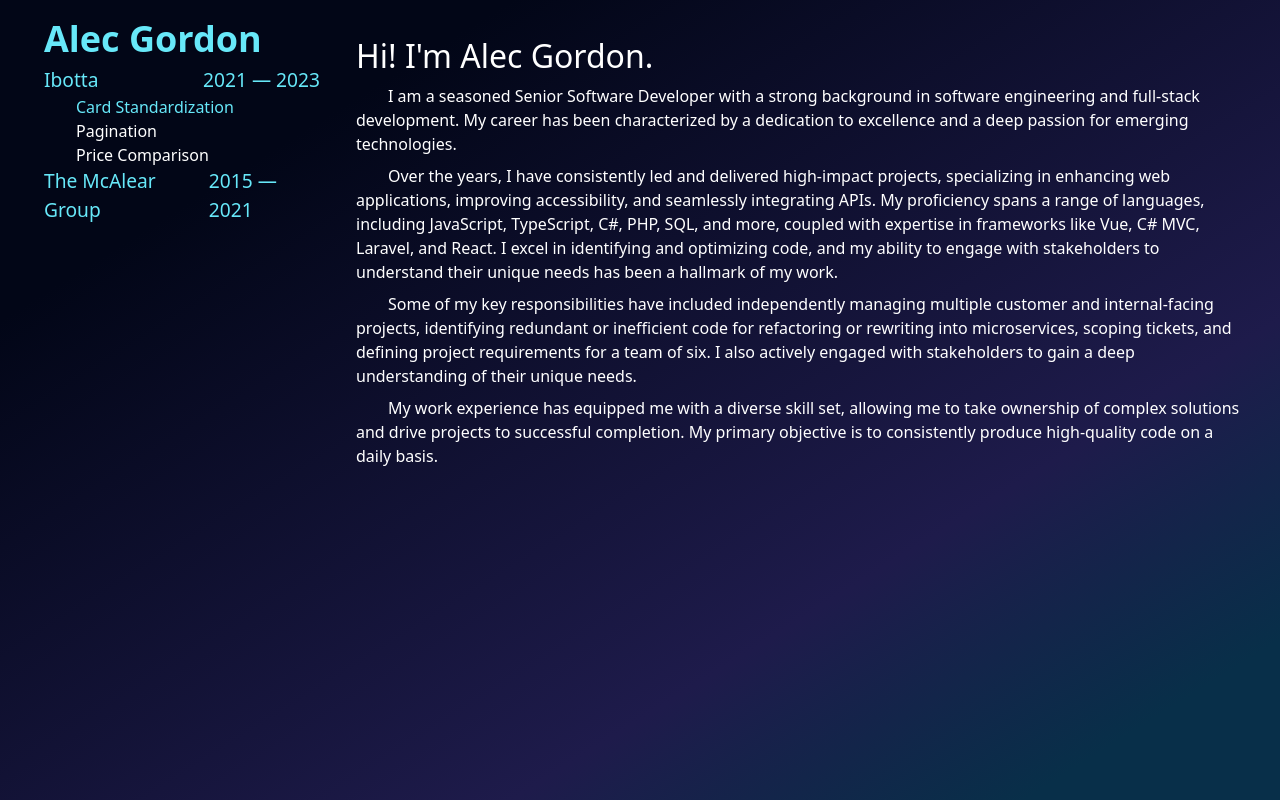
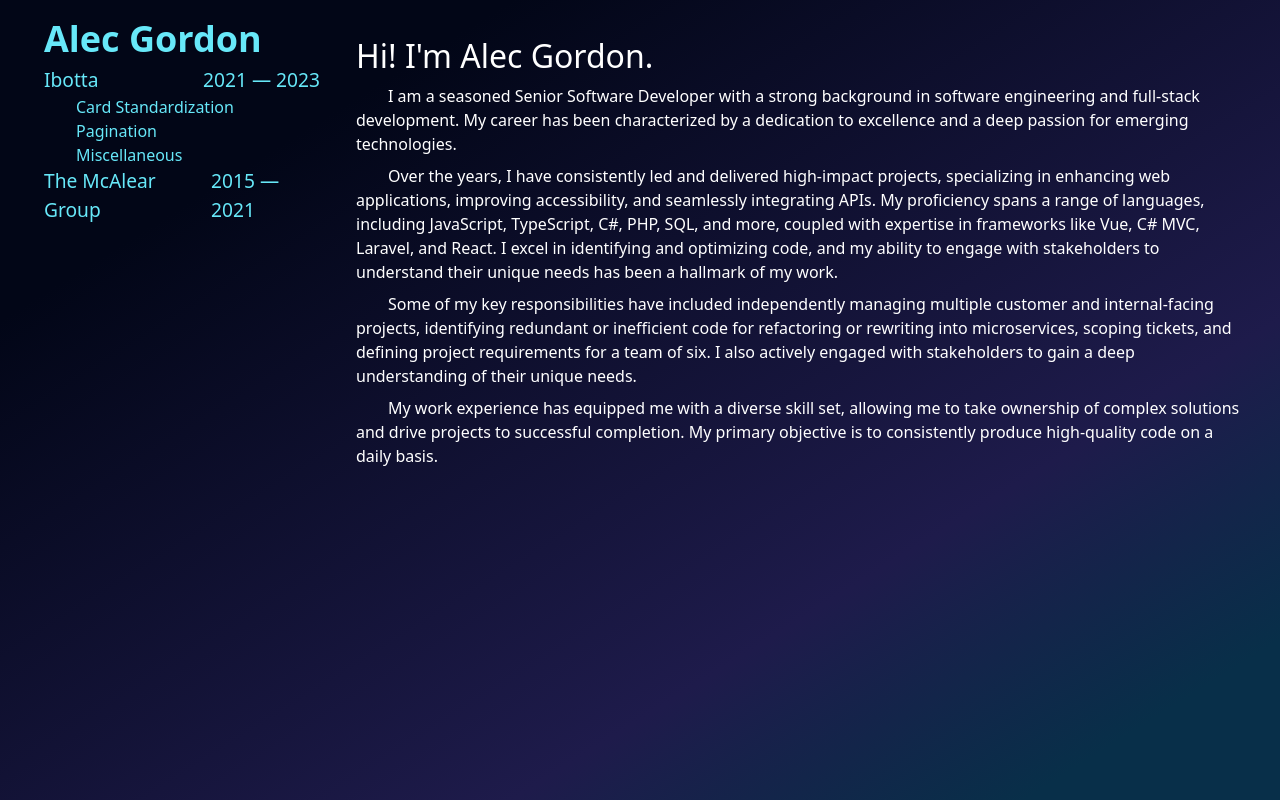
Before and after one commit to insanealec/alecgordon, a Vue app: page / in a window 1280 px wide. Built offline with nearby package versions, Linux system fonts and the light colour scheme.

Commit message:
Current project showcase done
- I don't like the use of grid separating the nav from the main content, the content keeps jumping around. I think I need to set a max-width on it so it stops bouncing

```diff
--- a/src/components/WorkExperience.vue
+++ b/src/components/WorkExperience.vue
@@ -1,6 +1,6 @@
 <template>
   <div class="w-full flex flex-row justify-between content-center">
-    <h4>
+    <h4 class="place">
       <slot name="name"></slot>
     </h4>
     <span class="flex flex-row">
@@ -14,5 +14,7 @@
 </template>
 
 <style scoped>
-/*  */
+.place {
+  margin-right: .35rem;
+}
 </style>
--- a/src/components/nav/SideNav.vue
+++ b/src/components/nav/SideNav.vue
@@ -18,8 +18,8 @@ import WorkExperience from '../WorkExperience.vue';
         </RouterLink>
         <div class="flex flex-col indent">
           <RouterLink to="/card-standardization">Card Standardization</RouterLink>
-          <p>Pagination</p>
-          <p>Price Comparison</p>
+          <RouterLink to="/pagination">Pagination</RouterLink>
+          <RouterLink to="/misc">Miscellaneous</RouterLink>
         </div>
         <RouterLink :to="{ name: 'mcalear' }">
           <WorkExperience>
--- /dev/null
+++ b/src/components/projects/MiscIbotta.vue
@@ -0,0 +1,31 @@
+<template>
+  <div>
+    <h2>Miscellaneous showcase</h2>
+
+    <p class="paragraph">
+      Standardized event-bus process for modal implementations.
+    </p>
+
+    <div class="py-2">
+      <img src="@/assets/images/WelcomeBackModal.png" alt="Welcome back modal">
+    </div>
+
+    <p class="paragraph mt-2">
+      Implemented design for retailer price comparison.
+    </p>
+
+    <div class="py-2">
+      <img src="@/assets/images/PriceCompareRetailers.png" alt="Retailer price comparison">
+    </div>
+
+    <p class="paragraph mt-2">
+      Integrated CPRA/CCPA solution to help protect customer privacy.
+    </p>
+
+    <div class="py-2">
+      <img src="@/assets/images/PrivacySelection.png" alt="Saver privacy">
+    </div>
+
+  </div>
+
+</template>
--- /dev/null
+++ b/src/components/projects/PaginationProject.vue
@@ -0,0 +1,20 @@
+<template>
+  <div>
+    <h2>Pagination</h2>
+
+    <p class="paragraph">
+      Led the gallery pagination project that converted the Retailer Offer galleries and the all-retailers page from infinite-scroll to a paginated experience.
+      Pagination is entirely front-end due to time and resource constraints.
+      The Pagination object that controls all of the logic (to separate logic from unrelated display code) can take any collection we give it, no matter the data type.
+      It takes an an asynchronously-loaded list of items and paginates with distinct categories.
+      Allows instant re-pagination and rendering when changing category filters or moving between pages.
+      Remembers selected filters and page history via custom state management.
+    </p>
+
+    <div class="py-2">
+      <img src="@/assets/images/Pagination.png" alt="Pagination controls">
+    </div>
+
+  </div>
+
+</template>
--- a/src/routes.ts
+++ b/src/routes.ts
@@ -1,7 +1,9 @@
 import AboutMe from '@/components/AboutMe.vue';
 import IbottaExperience from '@/components/IbottaExperience.vue';
 import TheMcAlearGroup from './components/TheMcAlearGroup.vue';
-import CardStandardization from './components/Projects/CardStandardization.vue';
+import CardStandardization from './components/projects/CardStandardization.vue';
+import PaginationProject from './components/projects/PaginationProject.vue';
+import MiscIbotta from './components/projects/MiscIbotta.vue';
 
 export default [
   { name: 'home', path: '/', component: AboutMe },
@@ -9,4 +11,6 @@ export default [
   { name: 'mcalear', path: '/the-mcalear-group', component: TheMcAlearGroup },
   // Projects: will just be top-level
   { path: '/card-standardization', component: CardStandardization },
+  { path: '/pagination', component: PaginationProject },
+  { path: '/misc', component: MiscIbotta },
 ];
```
Also changed, not shown: src/components/IbottaExperience.vue (+0 -23 lines).
